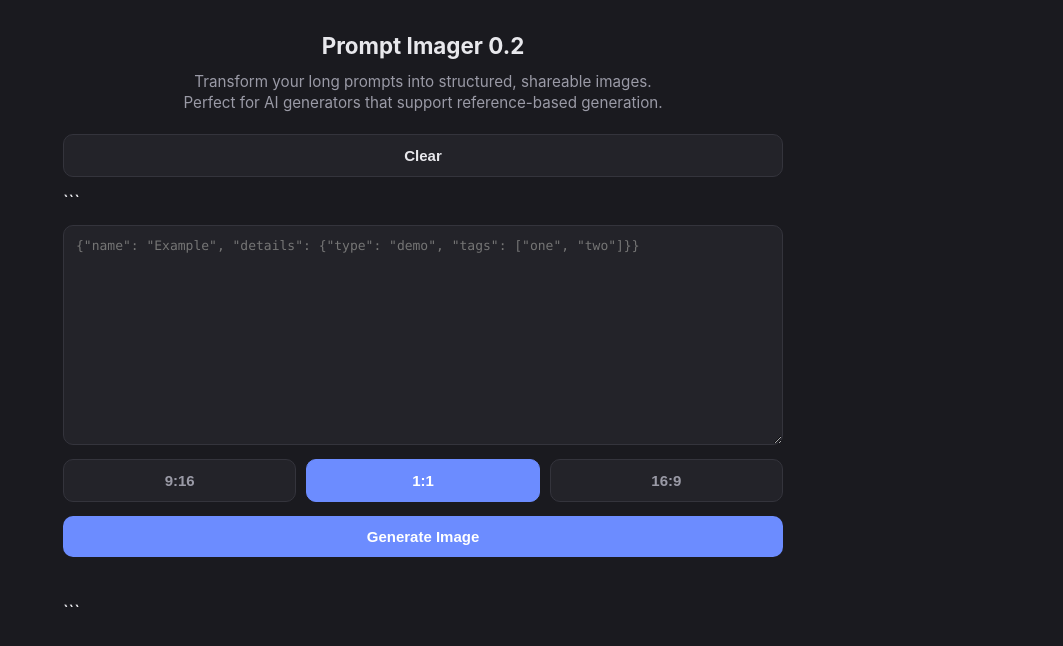
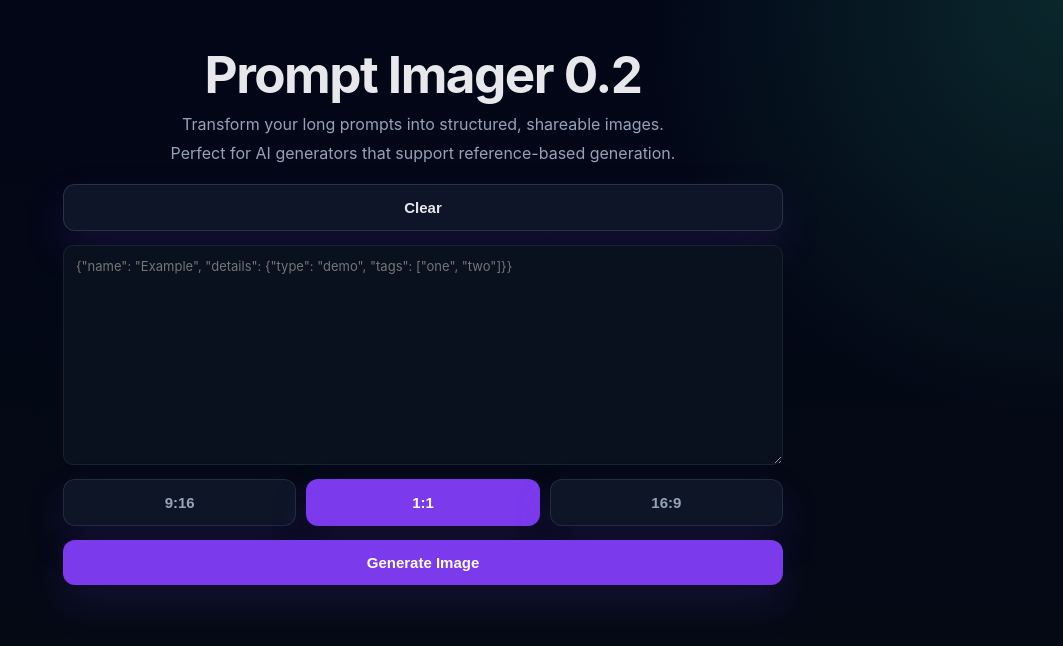
Before and after one commit to berrymoor/prompt_imager, a plain HTML site: page index.html in a window 1280 px wide. Shown: the whole page, without its empty margins (217-1280 px from the left). Drawn offline with Linux system fonts and the light colour scheme.

Commit message:
Ui rewrite 1.0

````diff
--- a/index.html
+++ b/index.html
@@ -7,20 +7,25 @@
 <title>JSON → Image</title>
 <style>
   :root {
-    --bg: #1a1a1f;
-    --panel: #232329;
-    --border: #34343c;
+    --bg: #020617;
+    --surface: #050b14;
+    --panel: #09111f;
+    --border: #172335;
     --text: #e8e8ec;
-    --muted: #9a9aa6;
-    --accent: #6c8cff;
-    --accent-hover: #5577ee;
-    --mono: 'SF Mono', 'Cascadia Code', 'Fira Code', Consolas, 'Courier New', monospace;
+    --muted: #94a3b8;
+    --accent: #7c3aed;
+    --accent-hover: #8b5cf6;
+    --success: #34d399;
+    --success-soft: #6ee7b7;
+    --shadow: rgba(52, 211, 153, 0.16);
+    --font-sans: 'Inter', 'Plus Jakarta Sans', 'Geist', system-ui, sans-serif;
   }
   * { box-sizing: border-box; }
   body {
     margin: 0;
-    font-family: -apple-system, BlinkMacSystemFont, 'Segoe UI', Roboto, sans-serif;
-    background: var(--bg);
+    font-family: var(--font-sans);
+    background-image: radial-gradient(circle at top right, rgba(52, 211, 153, 0.16), transparent 28%), linear-gradient(180deg, #020617 0%, #050b14 100%);
+    background-color: var(--bg);
     color: var(--text);
     display: flex;
     flex-direction: column;
@@ -30,18 +35,30 @@
     font-kerning: normal;
     font-weight: 600;
   }
+  .hero {
+    width: 100%;
+    max-width: 720px;
+    display: flex;
+    flex-direction: column;
+    gap: 10px;
+    align-items: center;
+    text-align: center;
+    padding: 24px 0 16px;
+  }
   h1 {
-    font-size: 1.4rem;
-    margin: 8px 0 4px;
-    text-align: center;
+    font-size: clamp(2rem, 4vw, 3.25rem);
+    margin: 0;
+    line-height: 1.02;
+    letter-spacing: -0.03em;
+    font-weight: 700;
   }
   .subtitle {
-    font-size: 0.95rem;
+    font-size: 1rem;
     color: var(--muted);
-    margin: 8px 0 20px;
-    text-align: center;
+    margin: 0;
+    max-width: 760px;
+    line-height: 1.8;
     font-weight: 400;
-    line-height: 1.4;
   }
   .container {
     width: 100%;
@@ -73,30 +90,34 @@
     background: var(--accent);
     color: #fff;
     border: none;
-    border-radius: 10px;
-    padding: 12px 16px;
+    border-radius: 12px;
+    padding: 14px 18px;
     font-size: 15px;
     font-weight: 600;
     cursor: pointer;
-    transition: background 0.15s ease;
+    transition: transform 0.15s ease, background 0.15s ease, box-shadow 0.15s ease;
+    box-shadow: 0 18px 40px rgba(124, 58, 237, 0.15);
   }
-  button:hover { background: var(--accent-hover); }
+  button:hover {
+    background: var(--accent-hover);
+    transform: translateY(-1px);
+  }
   button.secondary {
-    background: var(--panel);
+    background: rgba(15, 23, 42, 0.95);
     color: var(--text);
-    border: 1px solid var(--border);
+    border: 1px solid rgba(148, 163, 184, 0.2);
   }
-  button.secondary:hover { background: #2b2b33; }
+  button.secondary:hover { background: rgba(17, 24, 39, 0.98); }
   button.aspect-btn {
-    background: var(--panel);
+    background: rgba(15, 23, 42, 0.88);
     color: var(--muted);
-    border: 1px solid var(--border);
+    border: 1px solid rgba(148, 163, 184, 0.16);
   }
-  button.aspect-btn:hover { background: #2b2b33; }
+  button.aspect-btn:hover { background: rgba(21, 28, 48, 0.94); }
   button.aspect-btn.active {
     background: var(--accent);
     color: #fff;
-    border-color: var(--accent);
+    border-color: rgba(124, 58, 237, 0.45);
   }
   button:disabled {
     opacity: 0.5;
@@ -130,15 +151,17 @@
 </style>
 </head>
 <body>
-  <h1>Prompt Imager 0.2</h1>
-  <p class="subtitle">Transform your long prompts into structured, shareable images.<br>Perfect for AI generators that support reference-based generation.</p>
+  <header class="hero">
+    <h1>Prompt Imager 0.2</h1>
+    <p class="subtitle">Transform your long prompts into structured, shareable images.<br>Perfect for AI generators that support reference-based generation.</p>
+  </header>
 
   <div class="container">
     <div class="row">
       <button id="clearBtn" class="secondary">Clear</button>
     </div>
 
-```
+
 <textarea id="jsonInput" placeholder='{"name": "Example", "details": {"type": "demo", "tags": ["one", "two"]}}'></textarea>
 
 <div class="row" id="aspectRow">
@@ -160,7 +183,6 @@
     <button id="downloadBtn" class="secondary">Download PNG</button>
   </div>
 </div>
-```
 
   </div>
 
````
